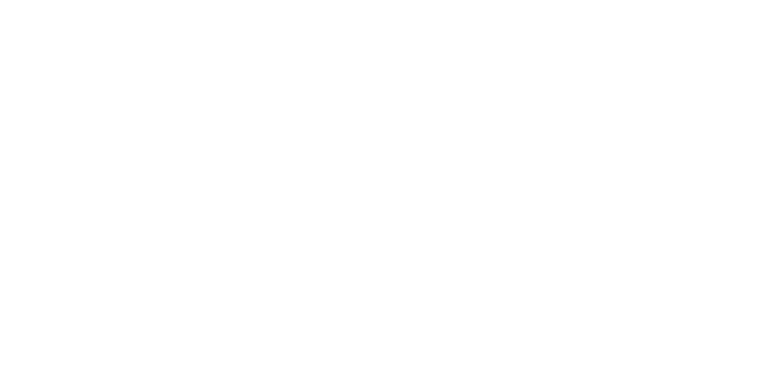
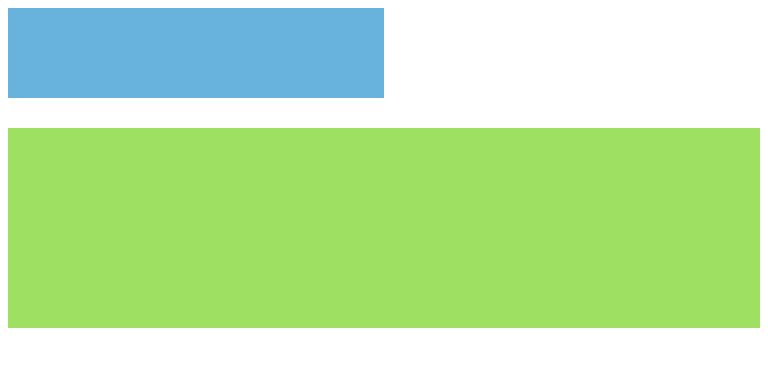
Before and after one commit to MarcAgen/web-poolday02, a plain HTML site: page task03/index.html in a window 768 px wide. Drawn offline with Linux system fonts and the light colour scheme.

Commit message:
[ADD]: adding task02

```diff
--- a/task02/style.css
+++ b/task03/style.css
@@ -34,3 +34,28 @@
         height: 80px;
     }
 }
+
+@media (min-width: 768px) and (max-width: 1023px) {
+    body {
+        display: flex;
+        flex-basis: auto;
+        flex-direction: column;
+    }
+
+    body > * {
+        margin-bottom: 30px;
+    }
+
+    header {
+        background-color: #67B3DD;
+        height: 90px;
+        align-items: left;
+        width: 50%;
+    }
+
+    .style_section {
+        width: 100%;
+        height: 200px;
+        background-color: #9EE062
+    }
+}
```
Also changed, not shown: task03/index.html (renamed from task02/index.html).
